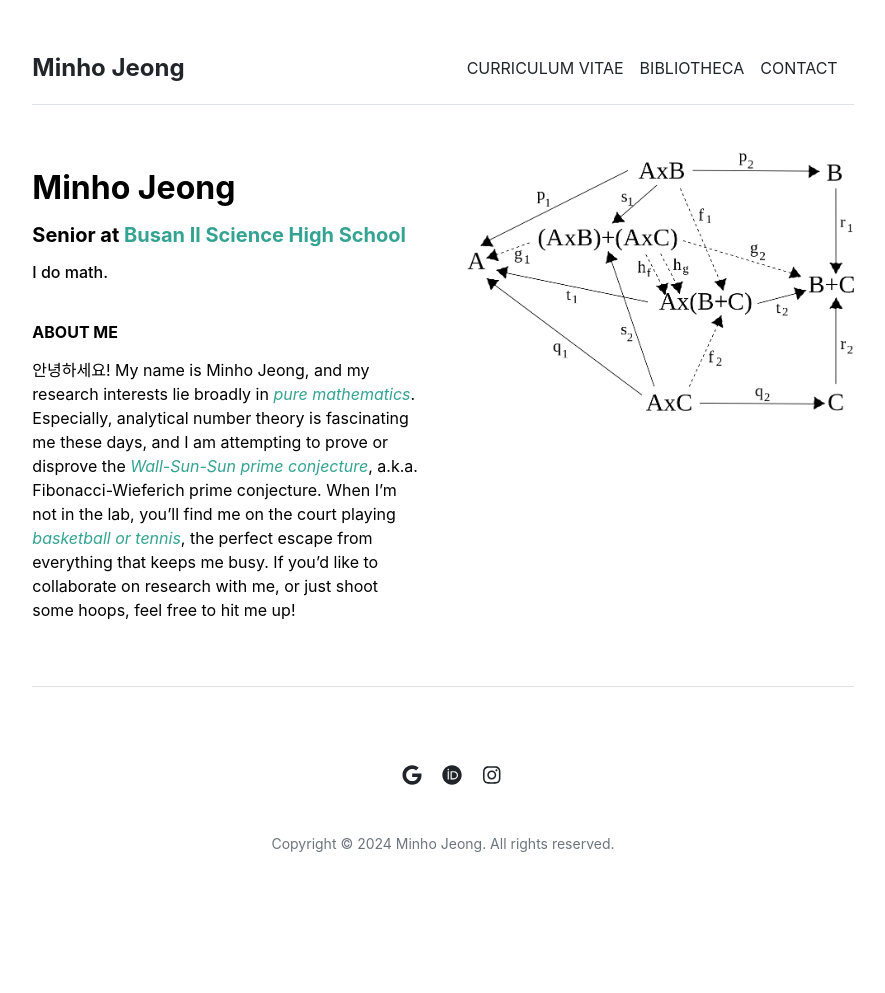
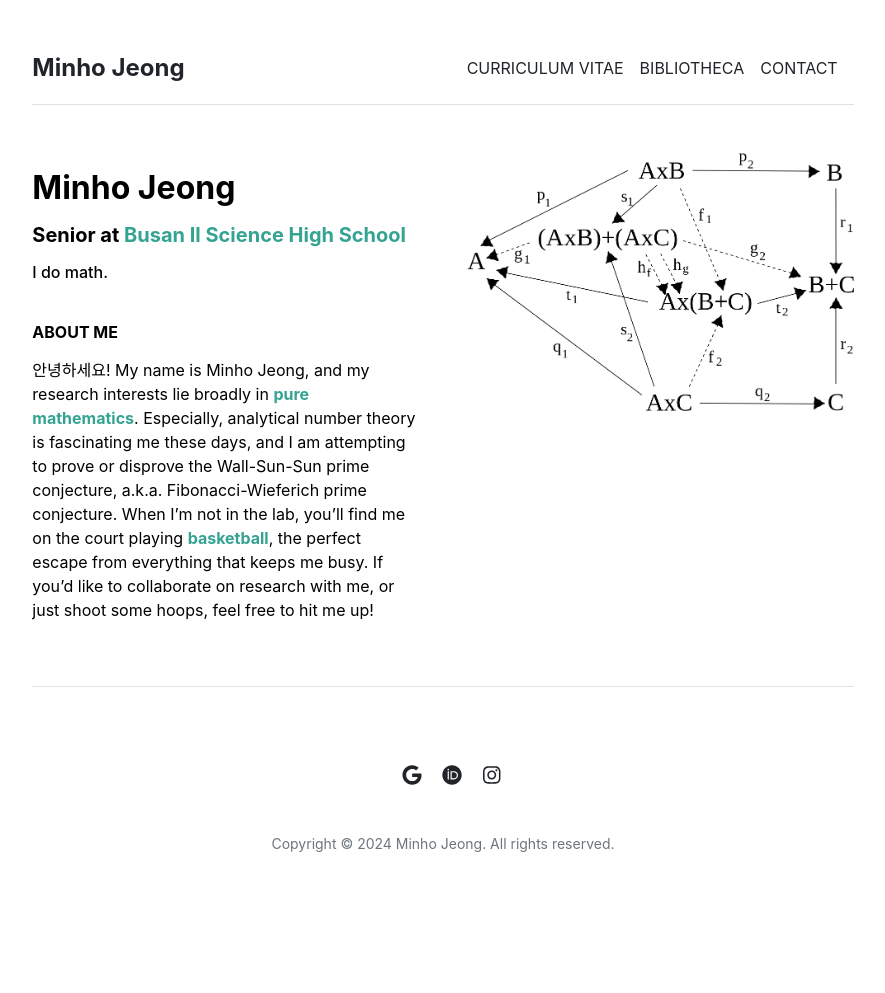
Before and after one commit to mino-jeong/mino-jeong.github.io, a Jekyll site: the page built from index.md, in a window 1280 px wide. Shown: the whole page, without its empty margins (197-1082 px from the left). Built offline with Jekyll 4.4.1, drawn with Linux system fonts in a browser that asks for light colours.

Commit message:
Update index.md

```diff
--- a/index.md
+++ b/index.md
@@ -4,4 +4,4 @@
 ---
 
 <p style="line-height:1.2"><strong>ABOUT ME</strong></p>
-안녕하세요! My name is Minho Jeong, and my research interests lie broadly in <i><font color="#34A392">pure mathematics</font></i>. Especially, analytical number theory is fascinating me these days, and I am attempting to prove or disprove the <i><font color="#34A392">Wall-Sun-Sun prime conjecture</font></i>, a.k.a. Fibonacci-Wieferich prime conjecture. When I'm not in the lab, you'll find me on the court playing <i><font color="#34A392">basketball or tennis</font></i>, the perfect escape from everything that keeps me busy. If you'd like to collaborate on research with me, or just shoot some hoops, feel free to hit me up!
+안녕하세요! My name is Minho Jeong, and my research interests lie broadly in <strong><font color="#34A392">pure mathematics</font></strong>. Especially, analytical number theory is fascinating me these days, and I am attempting to prove or disprove the Wall-Sun-Sun prime conjecture, a.k.a. Fibonacci-Wieferich prime conjecture. When I'm not in the lab, you'll find me on the court playing <strong><font color="#34A392">basketball</font></strong>, the perfect escape from everything that keeps me busy. If you'd like to collaborate on research with me, or just shoot some hoops, feel free to hit me up!
```
